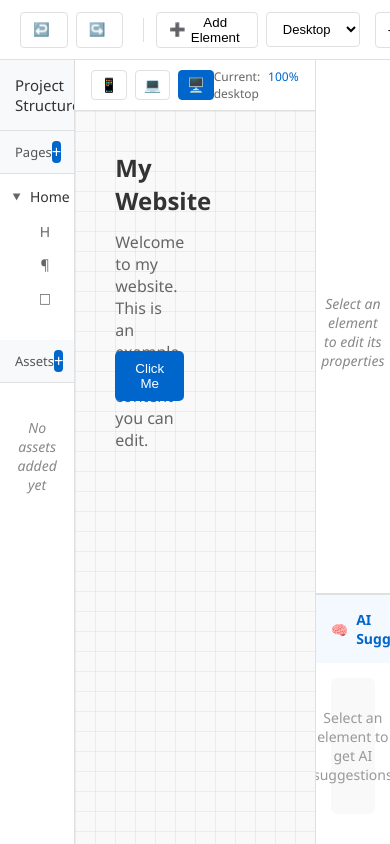
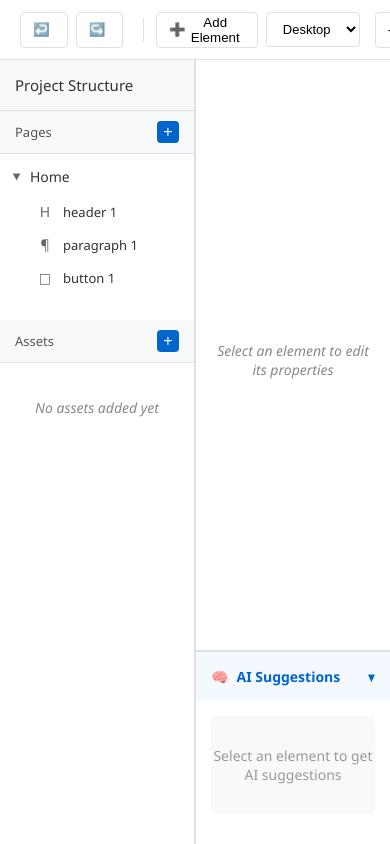
Before and after one commit to simonfot/visual-website-editor, a React (Create React App) app: page / in a window 390 px wide. Built offline with nearby package versions, Linux system fonts and the light colour scheme; the HTML template or start-up script is replaced by a standard one.

Commit message:
Update VisualEditor CSS with responsive viewport styles

```diff
--- a/src/components/VisualEditor.css
+++ b/src/components/VisualEditor.css
@@ -4,6 +4,38 @@
   position: relative;
   overflow: auto;
   height: 100%;
+  transition: width 0.3s ease;
+  box-shadow: 0 0 0 1px var(--border-color);
+}
+
+/* Responsive viewport styles */
+.visual-editor.viewport-desktop {
+  width: 100%;
+}
+
+.visual-editor.viewport-tablet {
+  border-left: 1px solid #ccc;
+  border-right: 1px solid #ccc;
+  box-shadow: 0 0 10px rgba(0, 0, 0, 0.1);
+}
+
+.visual-editor.viewport-mobile {
+  border-left: 1px solid #ccc;
+  border-right: 1px solid #ccc;
+  box-shadow: 0 0 10px rgba(0, 0, 0, 0.1);
+}
+
+.viewport-overlay {
+  position: absolute;
+  bottom: 10px;
+  right: 10px;
+  background: rgba(0, 0, 0, 0.6);
+  color: white;
+  padding: 4px 8px;
+  border-radius: 4px;
+  font-size: 12px;
+  pointer-events: none;
+  z-index: 100;
 }
 
 .editor-grid {
@@ -99,3 +131,12 @@
   left: -5px;
   cursor: nwse-resize;
 }
+
+/* Canvas container for responsive design */
+.canvas-container {
+  display: flex;
+  flex-direction: column;
+  flex: 1;
+  overflow: hidden;
+  background-color: #e5e5e5;
+}
```
